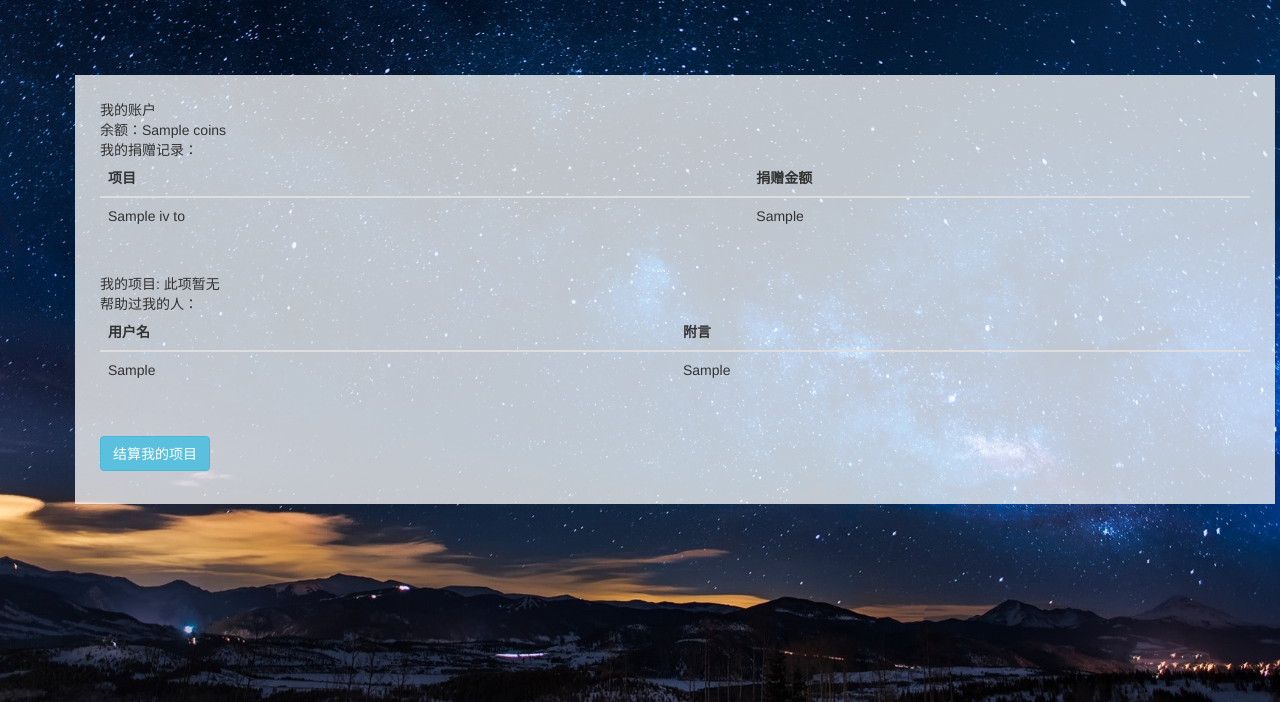
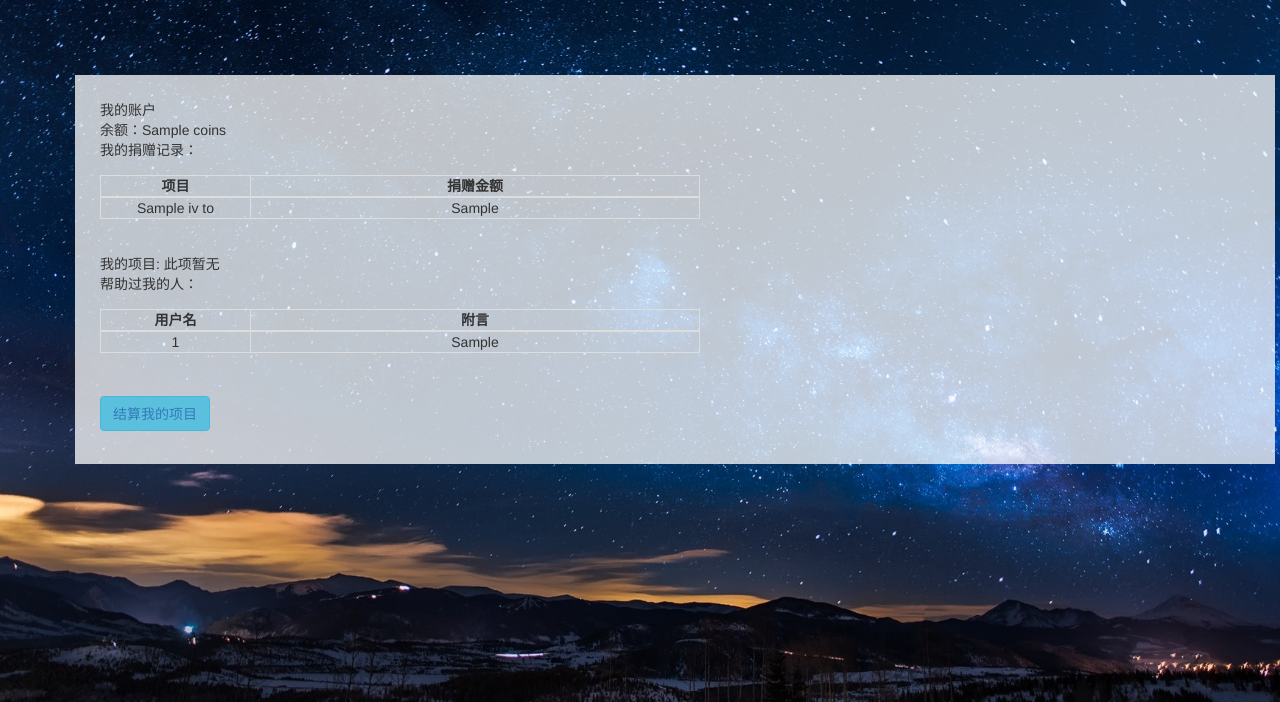
Before and after one commit to JuliaZ01/ChainCoin, a Django app: template accounts/templates/accounts/index.html in a window 1280 px wide. Shown: the part 53-755 px from the top of the page. Run offline with Django 3.2, Linux system fonts and the light colour scheme; the template is opened without the code that fills it: most values are stand-ins (such as "Sample title", 1, 10 or a date in 2020); some libraries are stand-ins or nearby versions.

Commit message:
Update index.html

```diff
--- a/accounts/templates/accounts/index.html
+++ b/accounts/templates/accounts/index.html
@@ -41,18 +41,15 @@
         button.btn-default:hover{
             background-color: rgba(0,0,0,0.1);
         }
-        a.dao:link {color:white;}    /* 未被访问的链接 */
-        a.dao:visited {color:white;} /* 已被访问的链接 */
-        a.dao:hover {color:white;text-decoration:none;}   /* 鼠标指针移动到链接上 */
-        a.dao:active {color:darkblue;}  /* 正在被点击的链接 */
+        a.now:link {color:black;}    /* 未被访问的链接 */
+        a.now:visited {color:black;} /* 已被访问的链接 */
+        a.now:active {color:darkblue;}  /* 正在被点击的链接 */
         div.zhongxin{
              background-color:  rgba(255,255,255,0.75);
             width: 1200px;
             padding: 25px;
             margin: 75px;
-
-
-        }
+     }
     </style>
     <script>
         function test()
@@ -69,18 +66,18 @@
 
     我的捐赠记录：
     {% if bill_list %}
-    <table class="table">
+    <table class="table-bordered" style="width: 600px;margin-top: 15px;margin-bottom: 15px;">
    <thead>
       <tr>
-         <th>项目</th>
-         <th>捐赠金额</th>
+         <th style="width: 150px;text-align:center;">项目</th>
+         <th style="text-align:center;">捐赠金额</th>
       </tr>
    </thead>
    <tbody>
      {% for investbill in bill_list %}
       <tr>
-          <td>{{ investbill.iv_to.pjts_name }}</td>
-          <td>{{ investbill.iv_coins }}</td>
+          <td style="width: 150px;text-align:center;">{{ investbill.iv_to.pjts_name }}</td>
+          <td style="text-align:center;">{{ investbill.iv_coins }}</td>
       </tr>
       {% endfor %}
    </tbody>
@@ -91,7 +88,7 @@
 
     我的项目:
     {% if my_project and my_project.pjts_bool %}
-    <a href="{% url 'projects:detail' my_project.id %}">{{ my_project.pjts_name }}</a>
+    <a class ="now" href="{% url 'projects:detail' my_project.id %}">{{ my_project.pjts_name }}</a>
     {% else %}
     此项暂无
     {% endif %}
@@ -99,19 +96,19 @@
 
     帮助过我的人：
     {% if helper_list %}
-    <table class="table">
+    <table class="table-bordered " style="width: 600px;margin-top: 15px;margin-bottom: 15px;">
    <thead>
       <tr>
-         <th>用户名</th>
-         <th>附言</th>
+         <th style="width: 150px;text-align:center;">用户名</th>
+         <th style="text-align:center;">附言</th>
       </tr>
    </thead>
     <br>
    <tbody>
           {% for investbill in helper_list %}
       <tr>
-          <td>{{ investbill.iv_from }}</td>
-          <td>{{ investbill.iv_ps }}</td>
+          <td style="width: 150px;text-align:center;">{{ investbill.iv_from.phone_number }}</td>
+          <td style="text-align:center;">{{ investbill.iv_ps }}</td>
       </tr>
            {% endfor %}
    </tbody>
```
